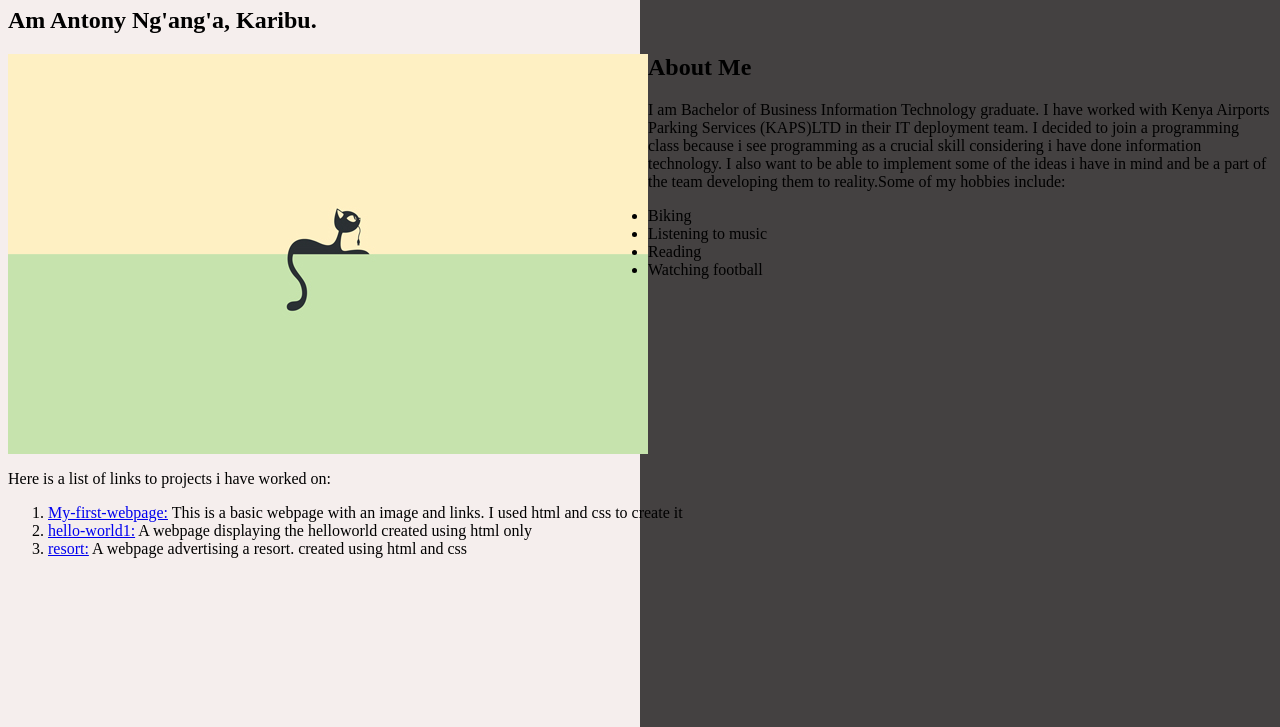
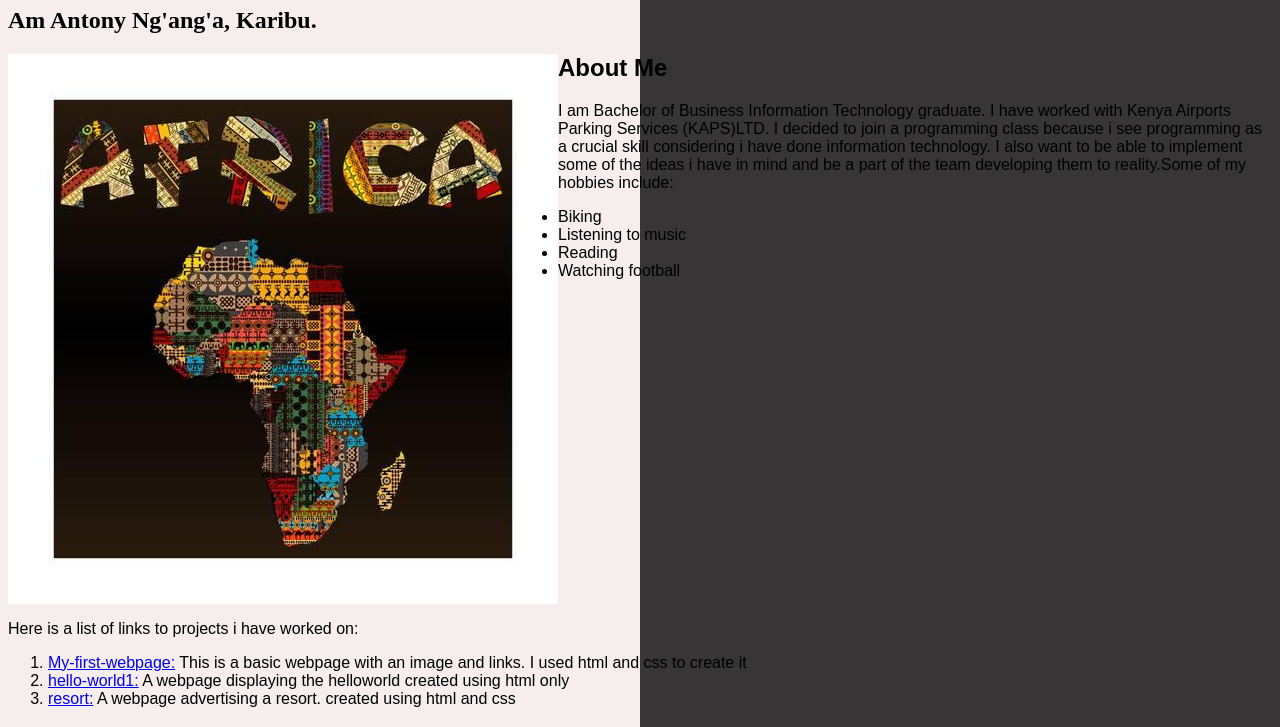
Before and after one commit to ANM05/portfolio-v1, a plain HTML site: page index.html in a window 1280 px wide. Shown: the part 73-800 px from the top of the page. Drawn offline with Linux system fonts and the light colour scheme.

Commit message:
adds new image

```diff
--- a/css/style.css
+++ b/css/style.css
@@ -1,13 +1,17 @@
 img{
   float: left;
-  clear: both;
+}
+.profile{
+font-family: sans-serif;
+color: black;
 }
 .project{
   float: left;
   clear: both;
+  font-family: sans-serif;
 }
 body{
   width: auto;
   height: auto;
-  background: linear-gradient(to right, #F5EEED 50%, #444141 50%)
+  background: linear-gradient(to right, #F5EEED 50%, #373535 50%)
 }
--- a/index.html
+++ b/index.html
@@ -8,11 +8,11 @@
   <body>
     <h1>Hi</h1>
     <h2>Am Antony Ng'ang'a, Karibu.</h2>
-      <img src="images/amw.jpg" alt="">
+      <img src="images/africa.jpg" alt="">
     <div class="profile">
       <h2>About Me</h2>
       <p>I am Bachelor of Business Information Technology graduate. I have worked with Kenya Airports Parking Services
-          (KAPS)LTD in their IT deployment team. I decided to join a programming class because i see programming as a crucial skill considering
+          (KAPS)LTD. I decided to join a programming class because i see programming as a crucial skill considering
           i have done information technology. I also want to be able to implement some of the ideas i have in mind and be a part
           of the team developing them to reality.Some of my hobbies include:
           <ul class="position">
```
Also changed, not shown: images/AMW12.jpg (deleted), images/africa.jpg (added), 1 other file.
